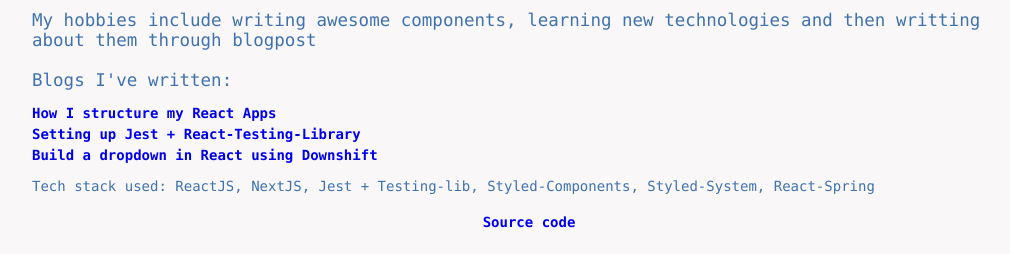
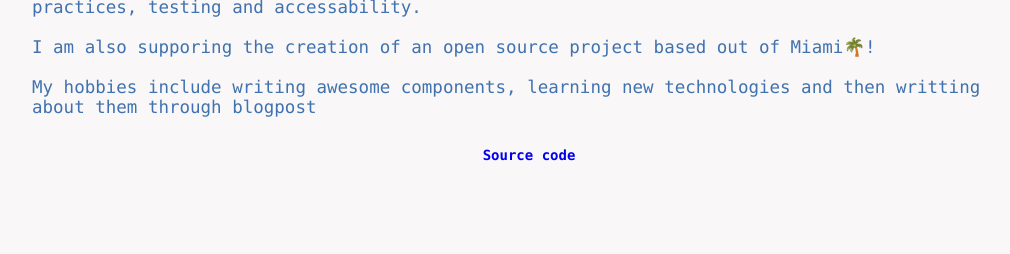
Before and after one commit to aromanarguello/site-nextjs, a Next.js app: page / in a window 1280 px wide. Shown: the part 616-870 px from the top of the page, without its empty margins (111-1121 px from the left). Built offline with nearby package versions, Linux system fonts and the light colour scheme.

Commit message:
removed blogs

```diff
--- a/components/Box/Box.tsx
+++ b/components/Box/Box.tsx
@@ -26,7 +26,7 @@
   compose
 } from 'styled-system'
 
-export type ButtonProps = SpaceProps &
+export type BoxProps = SpaceProps &
   FlexProps &
   HeightProps &
   ColorProps &
@@ -47,7 +47,7 @@
   color
 )
 
-const Box = styled('div')<ButtonProps>(
+const Box = styled('div')<BoxProps>(
   {
     boxSizing: 'border-box',
     minWidth: 0
--- a/components/Layout/Layout.styles.ts
+++ b/components/Layout/Layout.styles.ts
@@ -79,6 +79,7 @@
       headings: { small }
     }
   }) => small[1]};
+  height: 500px;
 `
 
 const Text = styled.p<ITextProps>`
--- a/components/Layout/Layout.tsx
+++ b/components/Layout/Layout.tsx
@@ -71,29 +71,6 @@
         <Separator>{`.   .   .`}</Separator>
         <Body padding="0">
           <Bio />
-          <Text pb="15px">Blogs I've written:</Text>
-          <Link
-            pb="5px"
-            href="https://blog.usejournal.com/how-i-structure-my-react-apps-86e897054593"
-          >
-            How I structure my React Apps
-          </Link>
-          <Link
-            pb="5px"
-            href="https://dev.to/aromanarguello/getting-started-with-jest-react-testing-library-4nga"
-          >
-            Setting up Jest + React-Testing-Library
-          </Link>
-          <Link
-            pb="15px"
-            href="https://dev.to/aromanarguello/how-to-build-an-autocomplete-dropdown-in-react-using-downshift-1c3o"
-          >
-            Build a dropdown in React using Downshift
-          </Link>
-          <Text pb="10px" textSize={0}>
-            Tech stack used: ReactJS, NextJS, Jest + Testing-lib,
-            Styled-Components, Styled-System, React-Spring
-          </Text>
           <Link
             center
             pt="10px"
@@ -117,14 +94,9 @@
               </a>
             ))}
             <Text pb="10px">Project built at a hackathon:</Text>
-            <Link
-              href={
-                'https://zealous-varahamihira-8ecd9a.netlify.com/?_sm_au_=isVJqSMJNnMnPWWj'
-              }
-            >
+            <Link href={'https://zealous-varahamihira-8ecd9a.netlify.com'}>
               BitWorker
             </Link>
-            <SubText>(refresh to restart server)</SubText>
             <SubText margin="10px 0" textSize={0}>
               Built on: 01-20-19
             </SubText>
```
Also changed, not shown: 1 other file (tests, documents, lock files or other folders).
